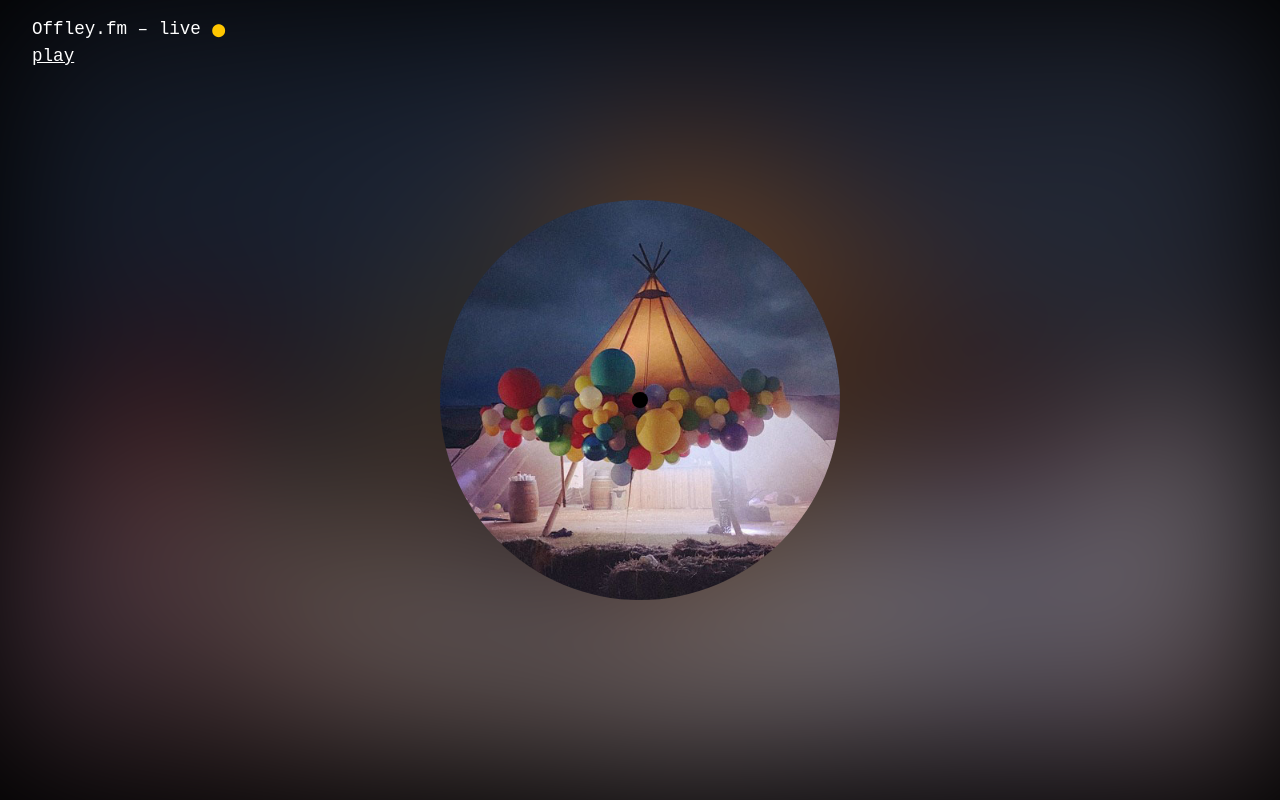
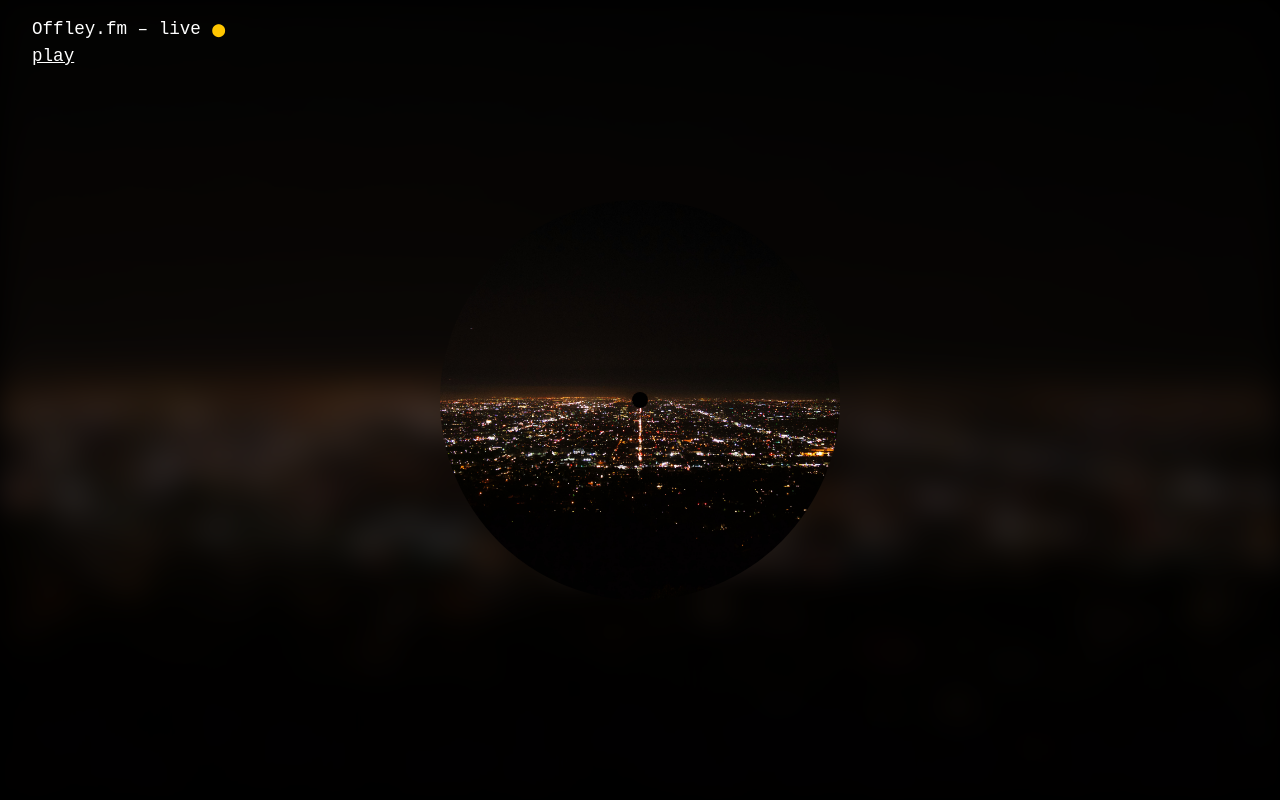
Before and after one commit to jackmerrell/offley.fm, a website: page app/index.html in a window 1280 px wide. Drawn offline with nearby package versions, Linux system fonts and the light colour scheme; files that its build step writes are made by us from their sources.

Commit message:
james lonnnng edit

```diff
--- a/app/index.html
+++ b/app/index.html
@@ -33,7 +33,7 @@
     <div class="background"></div>
 
     <audio id="player" loop preload="auto">
-      <source src="images/for15.mp3" type="audio/mpeg">
+      <source src="images/lonnnng.mp3" type="audio/mpeg">
     </audio>
 
     <!-- build:js scripts/vendor.js -->
--- a/app/scripts/main.js
+++ b/app/scripts/main.js
@@ -30,7 +30,6 @@
   }
 }
 
-
 function play(){
   // get track duration length
   const duration = player.duration;
--- a/app/styles/main.scss
+++ b/app/styles/main.scss
@@ -93,7 +93,7 @@ button:active{
    display: flex;
    justify-content: center;
    align-items: center;
-   background-image: url('../images/for15.jpg');
+   background-image: url('../images/lonnnng.jpg');
    background-repeat: no-repeat;
    background-position: center;
    background-size: cover;
@@ -135,10 +135,10 @@ button:active{
   width: 100vw;
   height: 100vh;
   z-index: 0;
-  background-image: url('../images/for15.jpg');
+  background-image: url('../images/lonnnng.jpg');
   background-repeat: no-repeat;
   background-position: center;
   background-size: 120vw 120vh;
-  filter: blur(5rem);
+  filter: blur(1rem);
   opacity: 0.5;
 }
```
Also changed, not shown: app/images/lonnnng.jpg (added), 1 other file.
